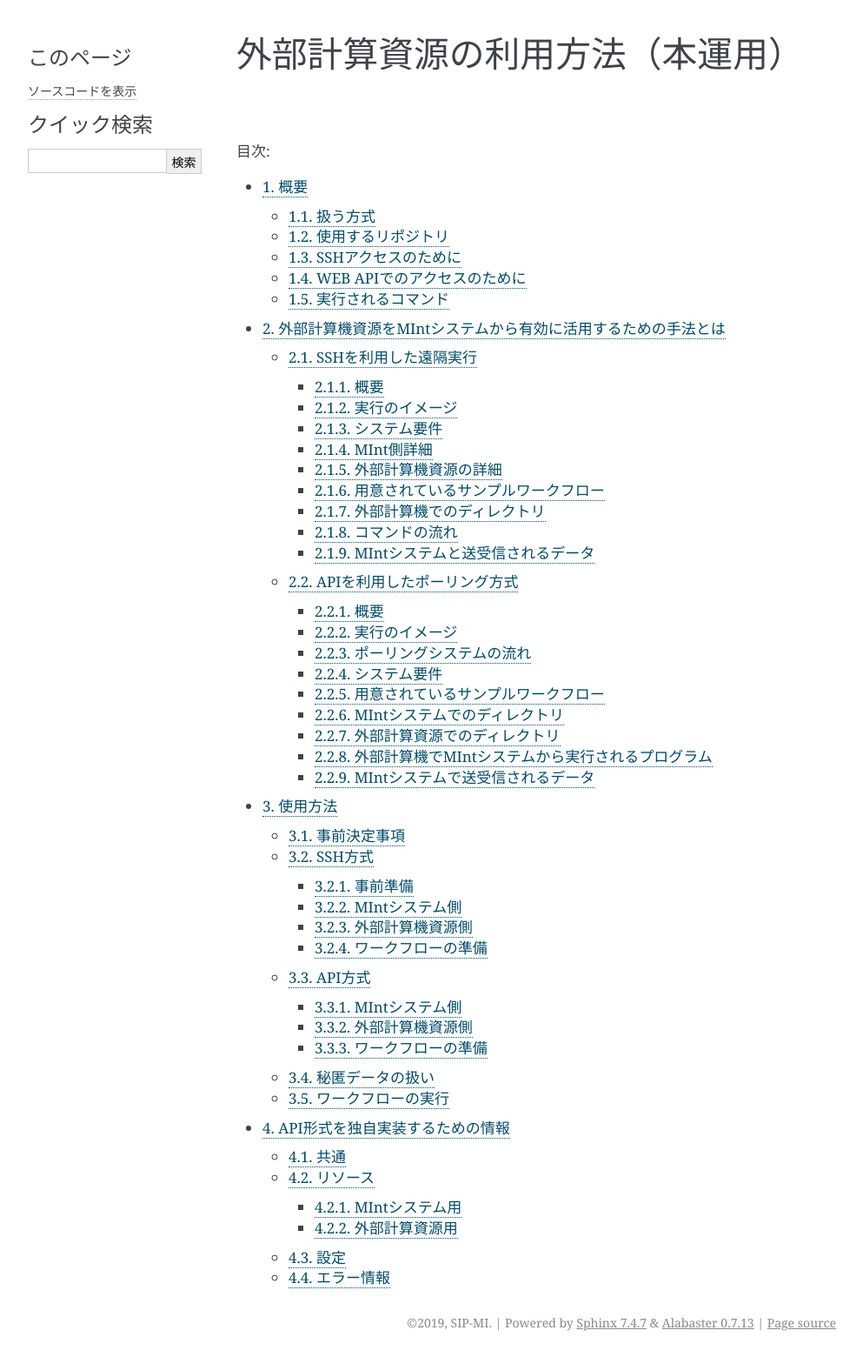
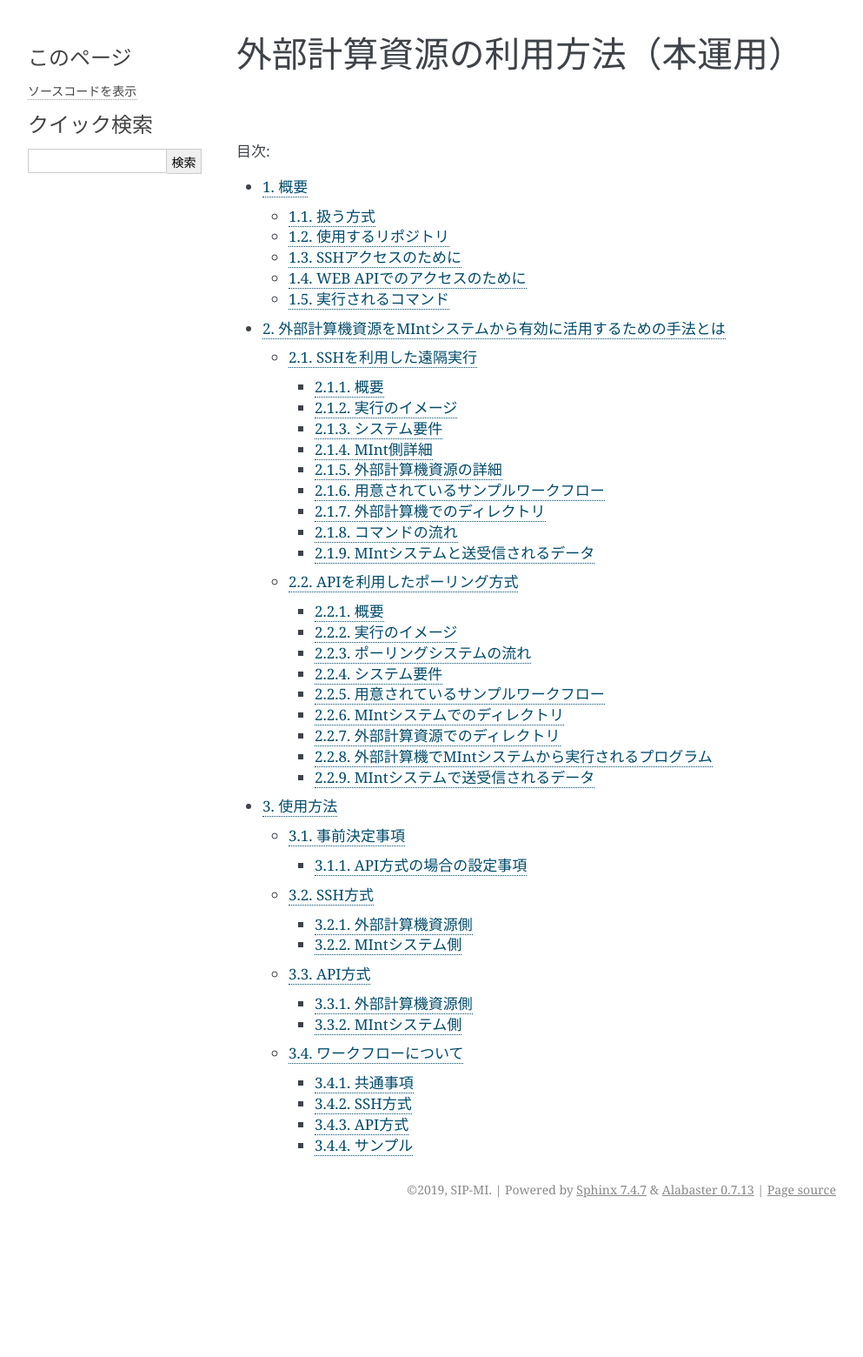
Before and after one commit to materialsintegration/remote_workflow, a Sphinx documentation site: the page built from documents/manual2nd/source/index.rst, in a window 1280 px wide. Shown: the whole page at 87% size, without its empty margins (148-1141 px from the left). Built offline with Sphinx 7.4.7, drawn with Linux system fonts in a browser that asks for light colours; after the commit the page ends 1407 px from its top, so only the background shows below that; some of the changed lines change nothing that is shown.

Commit message:
ドキュメント一旦アップ

```diff
--- a/documents/manual2nd/source/using_distributed_properties.rst
+++ b/documents/manual2nd/source/using_distributed_properties.rst
@@ -479,7 +479,7 @@
 
 インストールおよびプログラムの準備など説明する。SSH方式、API方式のそれぞれの準備から実行までを記述する。
 
-本システムの利用者はMIntシステムのアカウントは既に発行済であるものとし、その手順は記載しない。
+本システムの利用者はMIntシステムのアカウントは既に発行済であるものとし、その手順は記載しない。またgitコマンドなどの利用方法はシステム管理者などに問い合わせることとし、ここではそれらのインストール、詳細な使用方法は言及しない。
 
 手順は以下のようになっている。
 
@@ -492,73 +492,157 @@
 事前決定事項
 ============
 
-事前に準備する項目は以下の通り。
+事前に決定しておく項目は以下の通り。
 
+* misrc_remote_workflowリポジトリの展開場所
+    + クライアント側のプログラム実行場所として使用する。
+    + 実行プログラム用のテンプレートなどが入っているのでこれを利用する。
+* misrc_distributed_computing_assist_apiリポジトリの展開
+    + API方式の場合に必要
+    + debug/remote-side/mi-system-reote.pyがポーリングプログラムで、これを実行しておく。
 * 実行するプログラム
-    + 事前に外部計算資源側で実行するプログラム及び必要なパラメータの調査を行う。
+    + 外部計算資源側で実行するプログラム及び必要なパラメータの調査。
+    + MIntシステムから最初に呼び出されるスクリプトを決める
 * SSHの場合
-    + sshログインのための情報（鍵暗号方式によるパスワードなし接続が望ましい）
-    + misrc_remote_workflowリポジトリの展開
+    + MInt側からクライアント計算機へのsshログインのための情報
+    + 鍵暗号化方式によるパスワードなし、パスフレーズなし接続が望ましい。
 * APIの場合
-    + API方式の場合は不特定多数の利用者とAPIプログラムを共有するので、利用可能なコマンドはAPIに事前登録しておく必要がある。
-    + misrc_remote_workflowリポジトリとmisrc_distributed_computing_assist_apiリポジトリの展開
+    + API方式の場合は不特定多数の利用者とAPIプログラムを共有するので、設定事項をMIntシステム側に事前設定しておく。
+
+API方式の場合の設定事項
+------------------------
+API方式では、sshとはまた違う認証情報が必要なため、それらを記述する。以下の情報は外部計算機側でポーリングプログラムを実行する際に必要である。
+
+* APIトークン
+    + 本方式ではMIntシステムのAPI認証システムを使用しているので、そのトークンが必要となる。NIMS側に問い合わせて取得しておく。
+* ホスト情報
+    + MIntシステム側でAPI問い合わせに対する個別の識別を行うためにサイト情報（文字列として区別できれば何でもよい）が必要である。
+* MIntシステムのURL
+    + MIntシステムのURL（エンドポイントは不要）が必要である。NIMS側に問い合わせておく。
+
+.. raw:: latex
+
+    \newpage
 
 SSH方式
 =======
+SSH方式での準備を決定事項にしたがって実施する。
+
+外部計算機資源側
+--------
+
+1. misrc_remote_workflowリポジトリを以下の手順で作成しておく。
+
+  .. code::
+
+     $ git clone https://gitlab.mintsys.jp/midev/misrc_remote_workflow
+     $ cd misrc_remote_workflow
+     $ ls
+     README.md  documents  inventories  misrc_remote_workflow.json  modulesxml  sample_data  scripts
+     $ cd scripts
+     $ ls
+     abaqus                                     execute_remote_command.sample.sh  kousoku_abaqus_ssh.sh
+     create_inputdata.py                        input_data                        kousoku_abaqus_ssh_version2.py
+     execute_remote-side_program_api.sample.sh  kousoku_abaqus_api_version2.py    kousoku_abaqus_ssh_version2.sh
+     execute_remote-side_program_ssh.sample.sh  kousoku_abaqus_api_version2.sh    remote-side_scripts
+     execute_remote_command.sample.py           kousoku_abaqus_http.py
 
 
-事前準備
---------
+2. 外部計算機資源側で実行するスクリプトがあれば、「remote-side_scripts」に配置する。
+3. MIntシステム側から外部計算機資源側へsshログインして最初に実行されるプログラム名は「execute_remote-side_program_ssh.sh」です。
+このため「execute_remote-side_program_ssh.sample.sh」を「execute_remote-side_program_ssh.sh」にコピーするか、「「execute_remote-side_program_ssh.sh」」を独自に作成し、2.などの実行および必要な手順をスクリプト化しておきます。
+
+MIntシステム側
+------------------
+
+1. ワークフローを作成する場合に「misrc_remote_workflow/scripts/execute_remote_command.sample.sh」を必要な名称に変更し、内容を参考にしてssh 経由実行が可能なように編集し、ワークフローから実行させる。
+2. 1.を実行可能な通常どおりのワークフローを作成する。作成方法に差は無い。
+
+API方式
+=======
+
+外部計算機資源側
+-----------------
+
+1. misrc_distributed_computing_assist_apiリポジトリを以下の手順で作成しておく。
+
+  .. code::
+
+     $ git clone https://gitlab.mintsys.jp/midev/misrc_distributed_computing_assist_api
+     $ cd misrc_distributed_computing_assist_api
+     $ ls
+     README.md  logging.cfg     mi_dicomapi_infomations.py           syslogs
+     debug      mi_dicomapi.py  mi_distributed_computing_assist.ini
+     $ cd debug
+     $ ls
+     api_status.py  api_status_gui.py  api_status_gui.pyc  mi-system-side  remote-side
+     $ cd remote-side
+     $ ls
+     api-debug.py  debug_gui.py  mi-system-remote.py
+
+2. my-system-remote.pyを実行しておく。
+
+  .. code::
+
+     $ python mi-system-remote.py rme-u-tokyo https://nims.mintsys.jp <API token>
+
 
 MIntシステム側
 --------------
 
-外部計算機資源側
------------------
+1. misrc_distributed_computing_assist_apiリポジトリを展開。
+2. mi_dicomapi.pyが本体であるが、まだ動作させてなければ、mi_distributed_computing_assist.iniに外部計算機資源側の設定を実施する。動作させていたら、設定の再読み込みを実施する。
 
-ワークフローの準備
-------------------
+  .. code::
+
+     $ python
+     >>> import requests
+     >>> session = requests.Session()
+     >>> ret = session.post("https://nims.mintsys.jp/reload-ini")
+     >>>
+
+3. まだ動作していなかったら、動作させて待ち受け状態にしておく。
+
+  .. code::
+
+     $ python mi_dicomapi.py
+
+
+ワークフローについて
+====================
+
+外部計算機資源利用を行うワークフローの作成の仕方を記述する。
+
+共通事項
+--------
+
+SSH方式とAPI方式の両方に共通する事項である。
+
+* 予測モジュール
+    - pbsNodeGroup設定で、ssh-node01を設定する。他の計算機では外へアクセスすることができないため。
+    - pbsQueueなどCPU数などは指定できない。
+    - 外部計算機資源側で別途Torqueなどのバッチジョブシステムに依存する。
+
+SSH方式
+-------
+
+予測モジュールの実行プログラムから misrc_remote_workflow/scripts/execute_remote_command.sample.sh またはこのファイルを専用に別名コピー編集したものを必要なパラメータとともに実行するように構成する。
 
 API方式
-=======
+-------
 
-MIntシステム側
---------------
+予測モジュールの実行プログラム内で、misrc_distributed_computing_assist_api/debug/mi-system-side/mi-system-wf.py を必要なパラメータとともに実行するように構成する。
 
-外部計算機資源側
------------------
+.. _sample:
 
-ワークフローの準備
-------------------
+サンプル
+--------
 
-秘匿データの扱い
-====================
+misrc_remote_workflowリポジトリにある、sample_dataディレクトリにテストで使用したワークフロー実行用のサンプルファイルが用意されている。これを利用してワークフローおよび外部計算機側の動作の実行テストが可能である。
 
-ワークフローの実行
-==================
+また、misrc_remote_workflow/scriptsにこの時の予測モジュール実行プログラムがある。これを参考に別な予測モジュール実行プログラムを作成することが可能である。
 
-misrc_remote_workflowリポジトリにある、sample_dataディレクトリにワークフロー実行用のサンプルファイルが用意されている。これを利用してワークフローおよび外部計算機側の動作の実行テストが可能である。
-
-===============================
-API形式を独自実装するための情報
-===============================
-
-共通
-====
-
-リソース
-========
-
-MIntシステム用
---------------
-
-外部計算資源用
---------------
-
-設定
-====
-
-エラー情報
-==========
+* kousoku_abaqus_api_version2.py : API方式の予測モジュール実行スクリプト
+* kousoku_abaqus_ssh_version2.py : SSH方式の予測モジュール実行スクリプト
 
 以上
```
Also changed, not shown: 5 other files.
